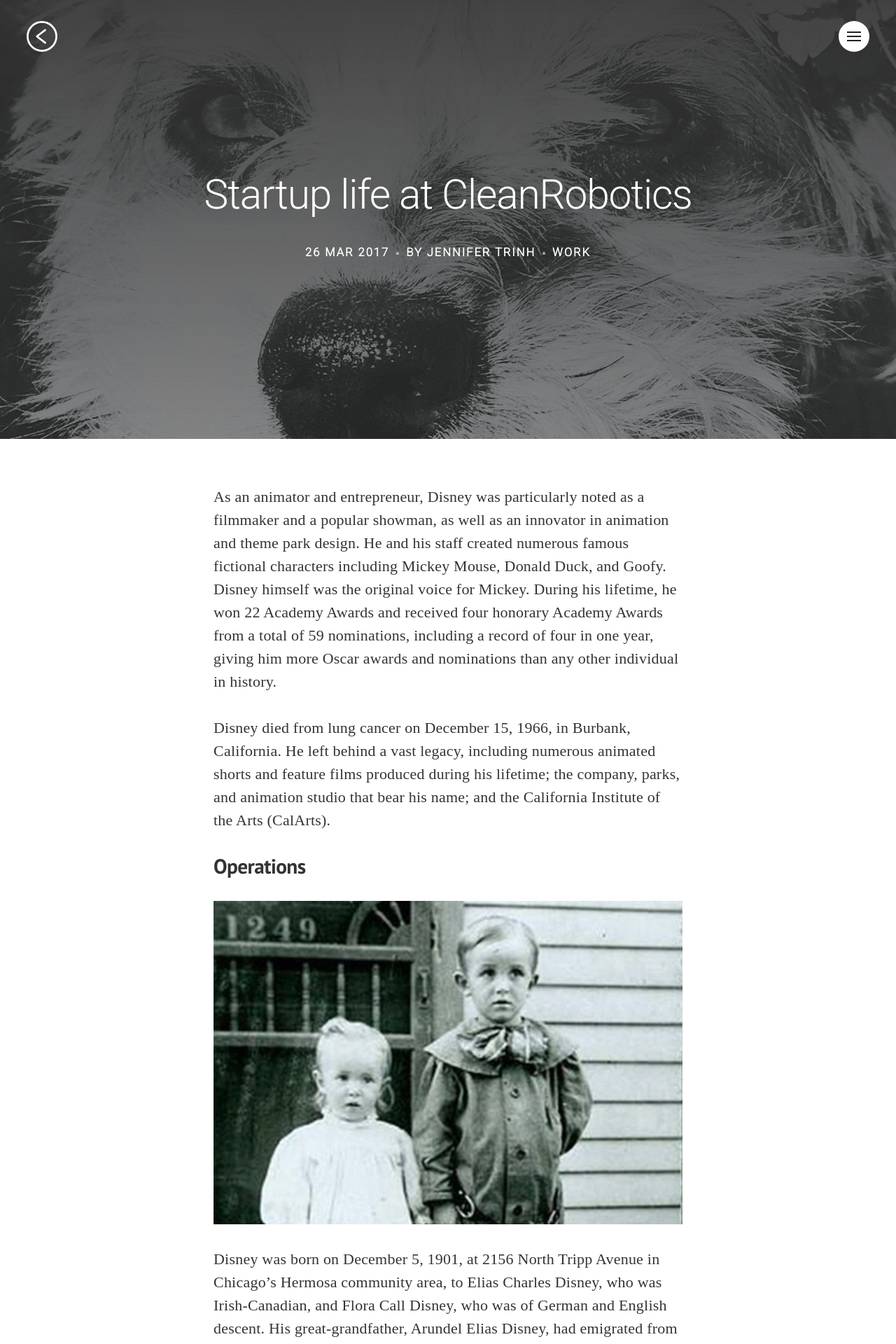
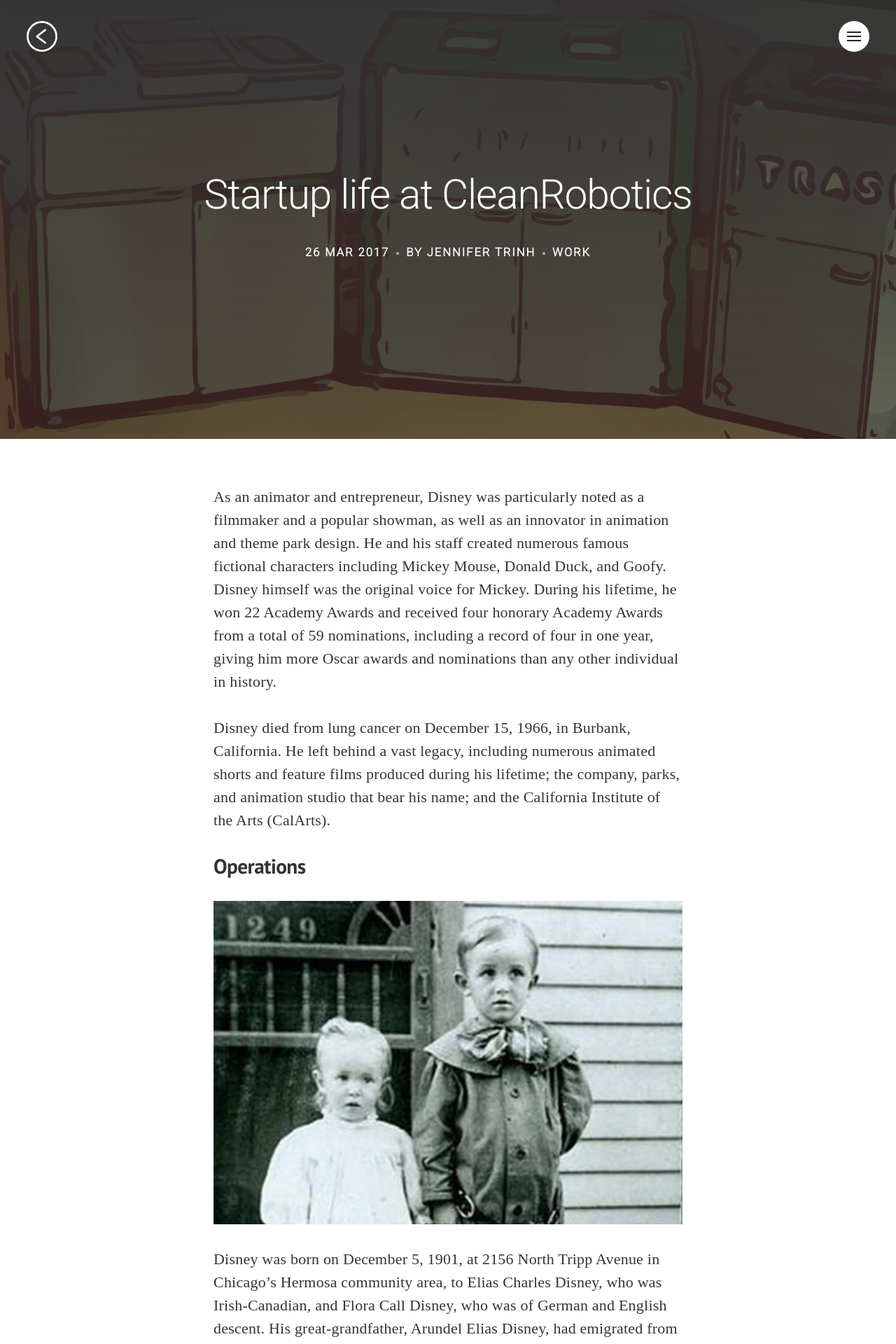
Before and after one commit to jennifertrinh/jennifertrinh.github.io, a Jekyll site: the page built from _posts/2014-12-15-a-life-of-walt-disney.markdown, in a window 1280 px wide. Shown: the top 1920 px of the page at 70% size. Built offline with Jekyll 4.4.1, drawn with Linux system fonts in a browser that asks for light colours; nearby versions of some CDN libraries; some web fonts are replaced; comment, search, counter and statistics services are not loaded.

Commit message:
image change

```diff
--- a/_posts/2014-12-15-a-life-of-walt-disney.markdown
+++ b/_posts/2014-12-15-a-life-of-walt-disney.markdown
@@ -7,7 +7,7 @@ excerpt: "Recycling is hard. Is this coffee cup recyclable? Should I toss this p
 categories: work
 tags:  jobs cleanrobotics operations
 image:
-  feature: ada.jpg
+  feature: trashbots.jpg
   topPosition: 0px
 bgContrast: dark
 bgGradientOpacity: darker
```
Also changed, not shown: assets/images/hero/trashbots.jpg (added).
